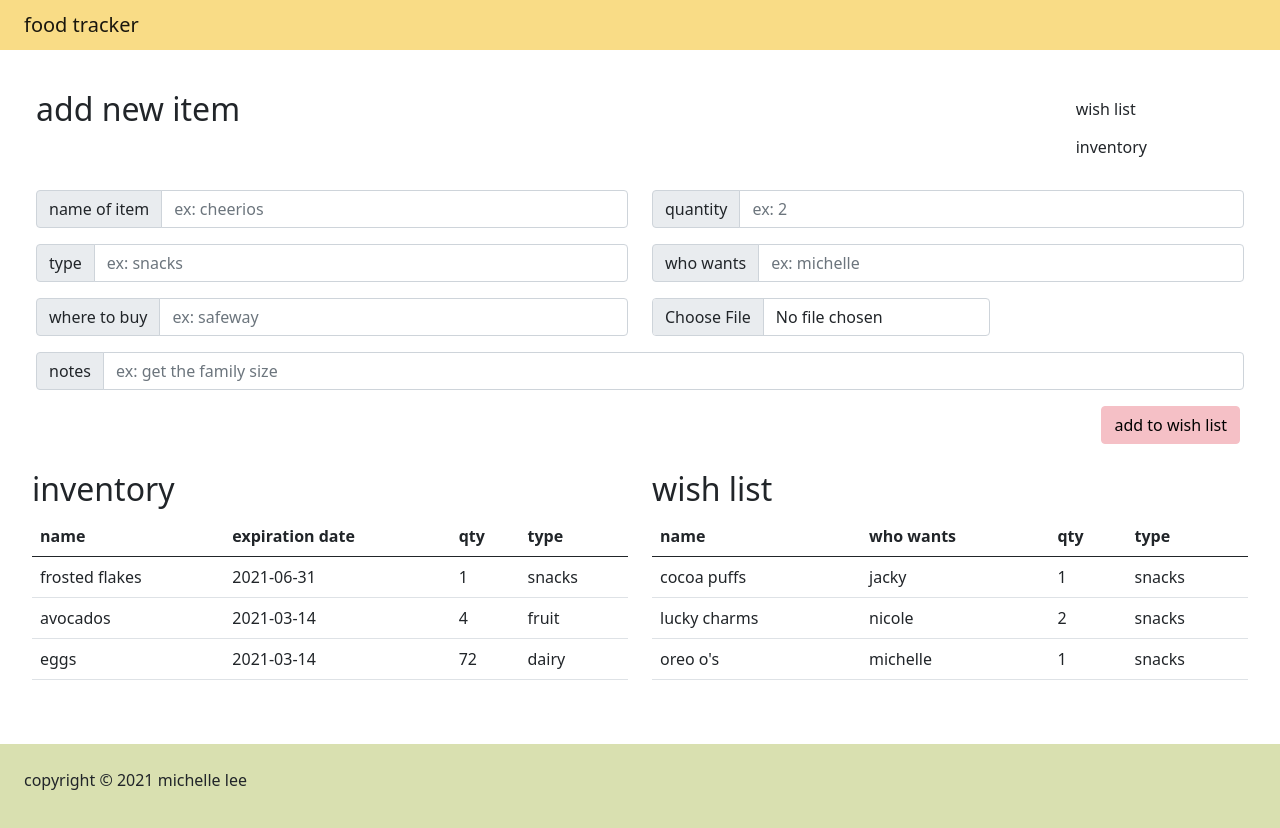
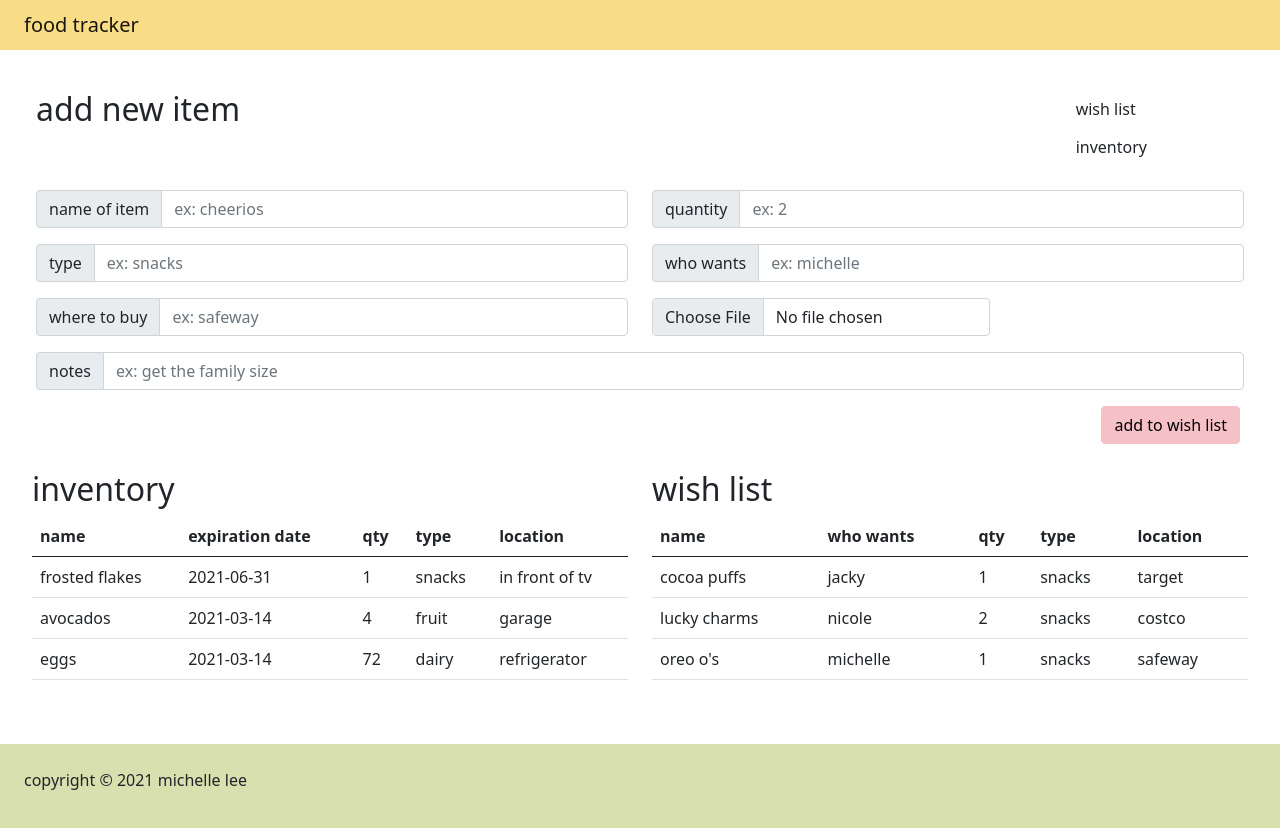
Before and after one commit to mi929lee/food-tracker, a React (Create React App) app: page / in a window 1280 px wide. Shown: the top 828 px of the page. Built offline with nearby package versions, Linux system fonts and the light colour scheme.

Commit message:
updated information displayed in lists/tables

```diff
--- a/src/App.js
+++ b/src/App.js
@@ -22,7 +22,7 @@ const App = () => {
       quantity: "4",
       tags: "fruit",
       date: "2021-03-14",
-      location: "refrigerator",
+      location: "garage",
     },
     {
       id: Math.random(),
@@ -41,7 +41,7 @@ const App = () => {
       quantity: "1",
       tags: "snacks",
       person: "jacky",
-      location: "safeway"
+      location: "target"
     },
     {
       id: Math.random(),
@@ -49,7 +49,7 @@ const App = () => {
       quantity: "2",
       tags: "snacks",
       person: "nicole",
-      location: "safeway"
+      location: "costco"
     },
     {
       id: Math.random(),
--- a/src/components/InventoryList.js
+++ b/src/components/InventoryList.js
@@ -8,6 +8,7 @@ const InventoryList = ({ rows, deleteInventoryItem }) => (
           <th>expiration date</th>
           <th>qty</th>
           <th>type</th>
+          <th>location</th>
         </tr>
       </thead>
       <tbody>
@@ -17,6 +18,7 @@ const InventoryList = ({ rows, deleteInventoryItem }) => (
             <td>{row.date}</td>
             <td>{row.quantity}</td>
             <td>{row.tags}</td>
+            <td>{row.location}</td>
           </tr>
         ))}
       </tbody>
--- a/src/components/WishList.js
+++ b/src/components/WishList.js
@@ -8,6 +8,7 @@ const WishList = ({ rows, deleteWishItem }) => (
           <th>who wants</th>
           <th>qty</th>
           <th>type</th>
+          <th>location</th>
         </tr>
       </thead>
       <tbody>
@@ -17,6 +18,7 @@ const WishList = ({ rows, deleteWishItem }) => (
             <td>{row.person}</td>
             <td>{row.quantity}</td>
             <td>{row.tags}</td>
+            <td>{row.location}</td>
           </tr>
         ))}
       </tbody>
```
